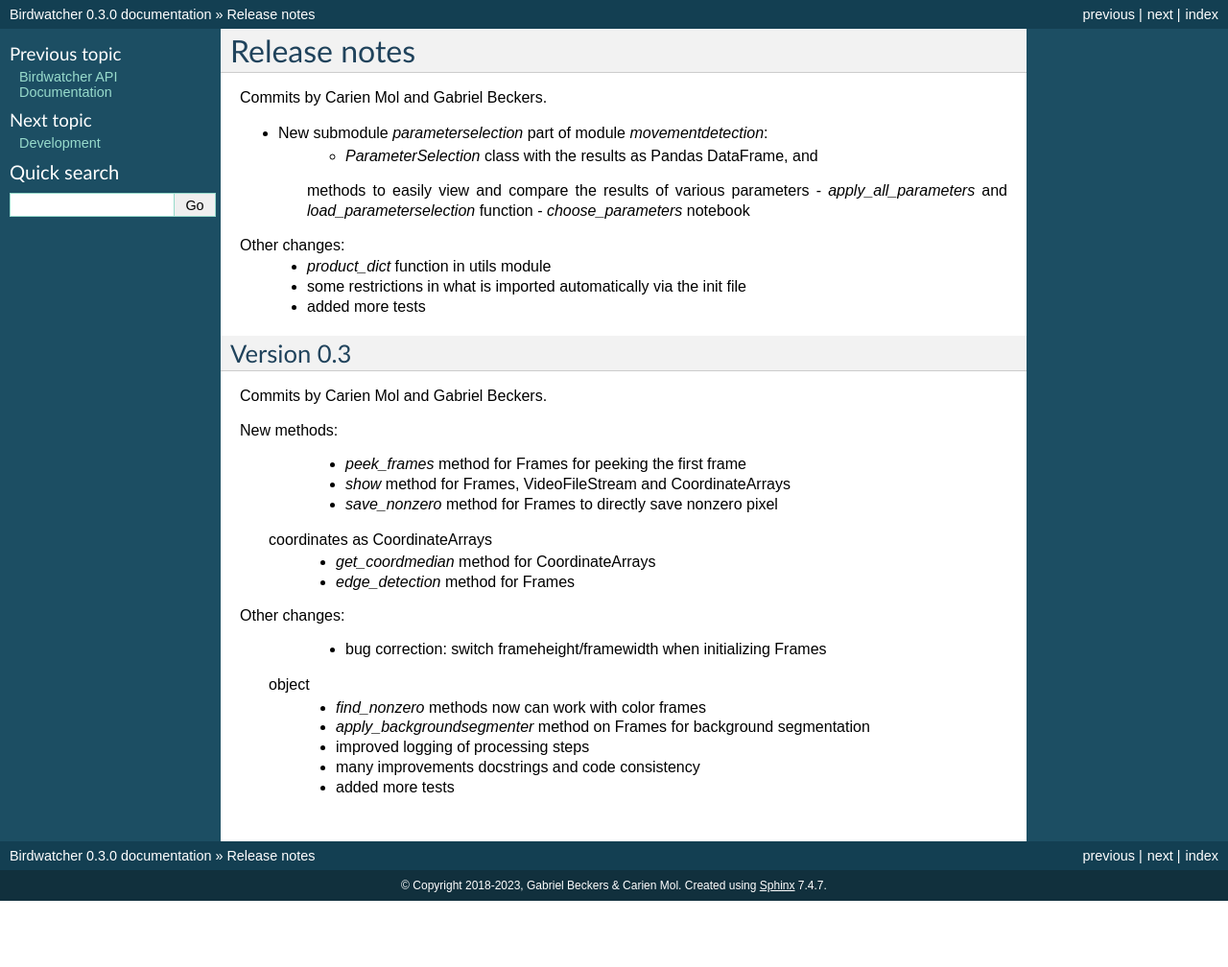
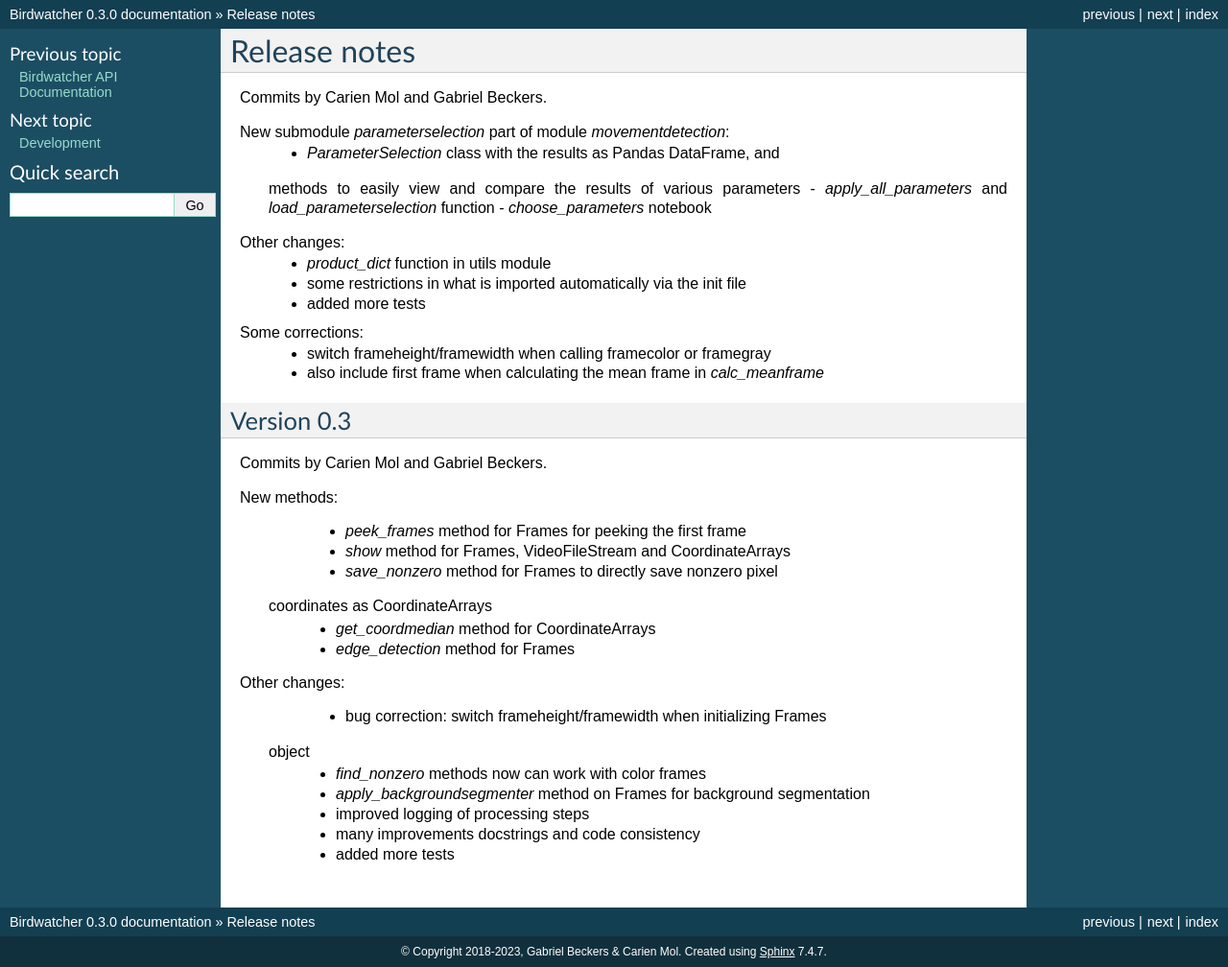
Before and after one commit to gbeckers/Birdwatcher, a Sphinx documentation site: the page built from docs/releasenotes.rst, in a window 1280 px wide. Shown: the whole page at 96% size. Built offline with Sphinx 7.4.7, drawn with Linux system fonts in a browser that asks for light colours; before the commit the page ends 939 px from its top, so only the background shows below that.

Commit message:
update releasenotes

```diff
--- a/docs/releasenotes.rst
+++ b/docs/releasenotes.rst
@@ -3,7 +3,7 @@ Release notes
 
 Commits by Carien Mol and Gabriel Beckers.
 
-- New submodule `parameterselection` part of module `movementdetection`:
+New submodule `parameterselection` part of module `movementdetection`:
     - `ParameterSelection` class with the results as Pandas DataFrame, and
     methods to easily view and compare the results of various parameters
     - `apply_all_parameters` and `load_parameterselection` function
@@ -13,6 +13,10 @@ Other changes:
     - `product_dict` function in utils module
     - some restrictions in what is imported automatically via the init file
     - added more tests
+
+Some corrections:
+	- switch frameheight/framewidth when calling framecolor or framegray
+	- also include first frame when calculating the mean frame in `calc_meanframe`
 
 
 Version 0.3
```
